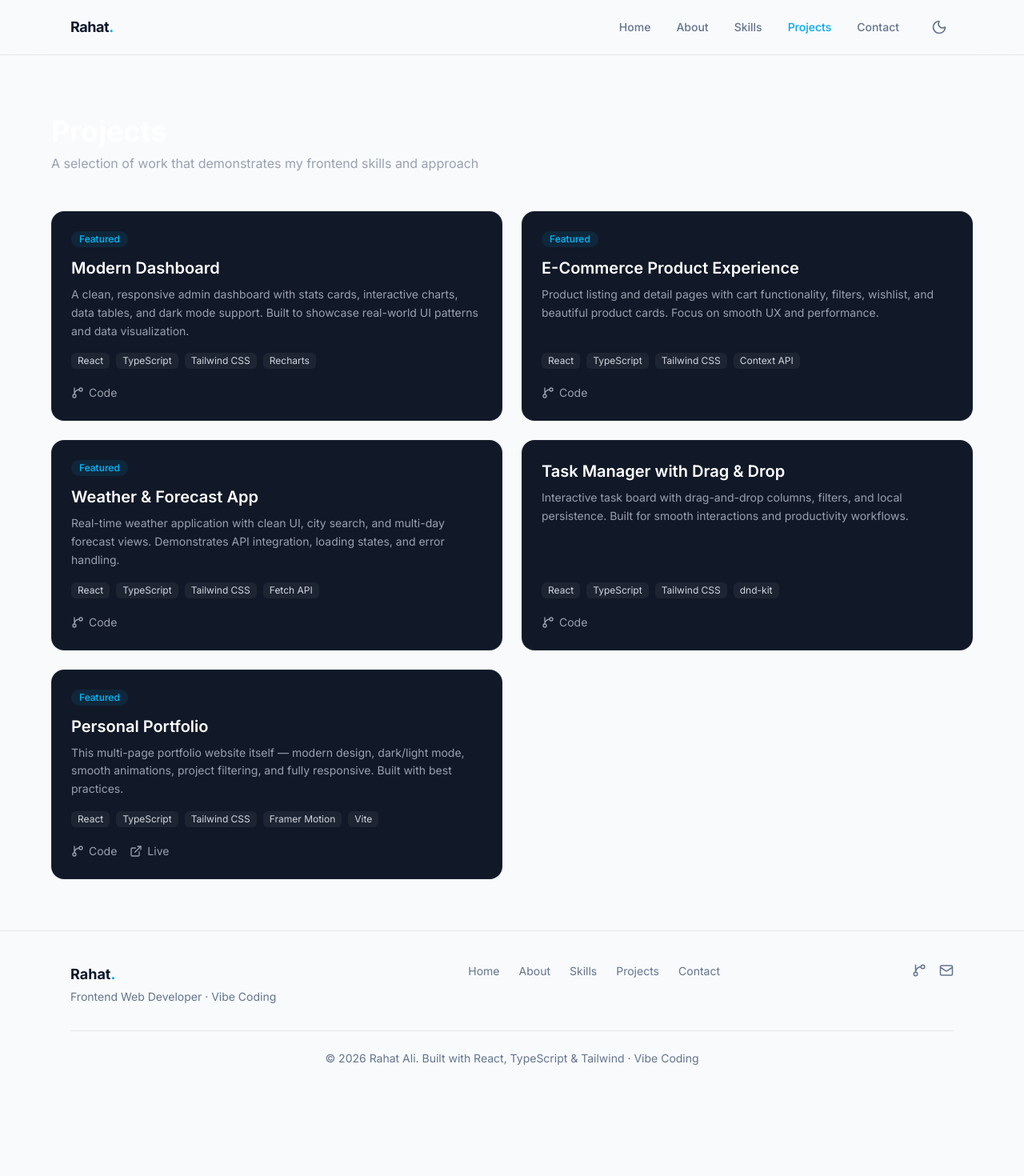
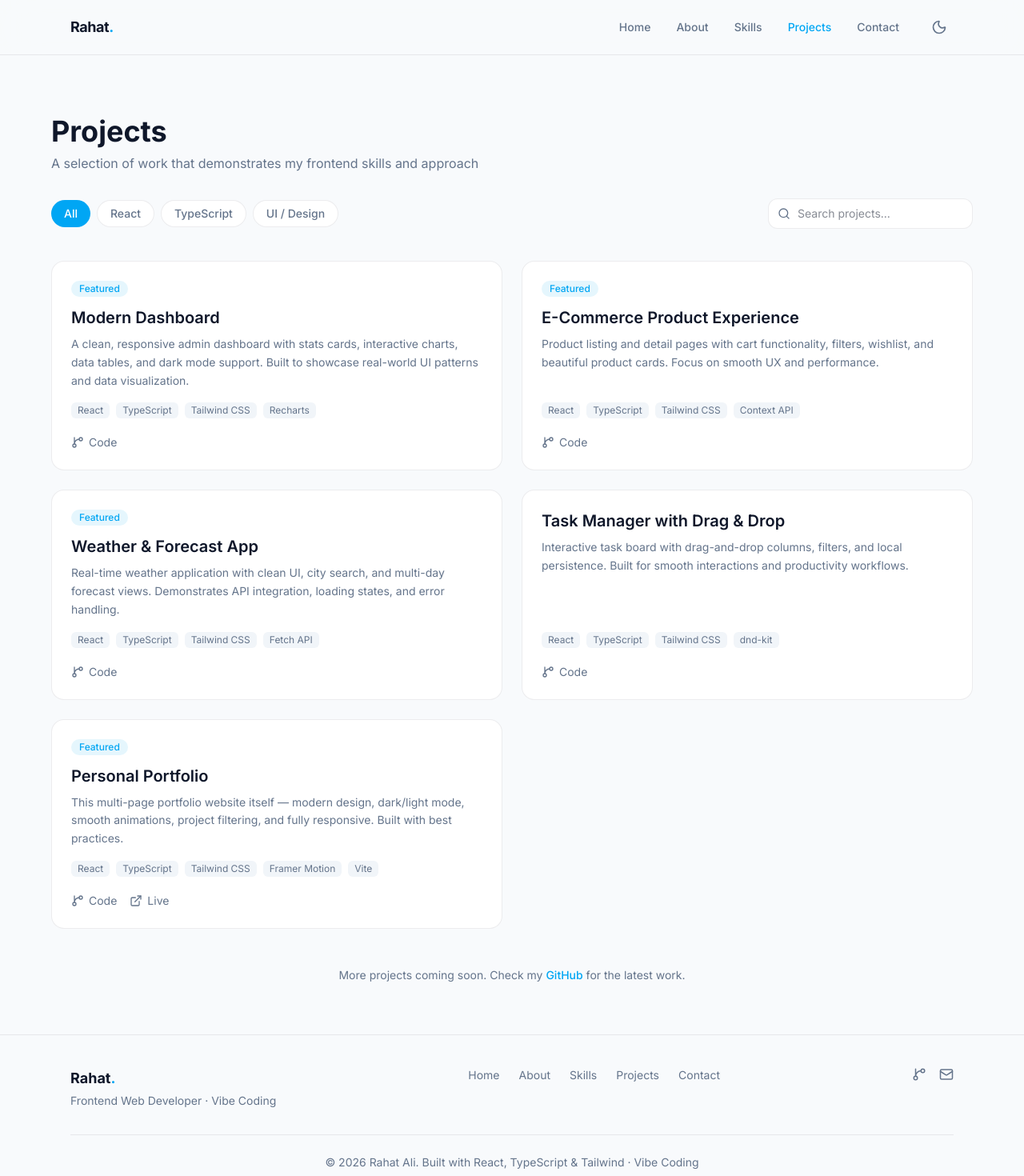
Before and after one commit to alihaical04-spec/portfolio, a React (Vite) app: page /projects in a window 1280 px wide. Shown: the top 1470 px of the page at 80% size. Before the commit the page ends 1373 px from the top, so only its background shows below. Built offline with nearby package versions, Linux system fonts and the light colour scheme.

Commit message:
feat: upgrade Skills, Projects (filter+search), and Contact pages

```diff
--- a/src/pages/Contact.tsx
+++ b/src/pages/Contact.tsx
@@ -1,41 +1,76 @@
 import { motion } from "framer-motion";
 import { Mail, GitBranch, MapPin } from "lucide-react";
 import { personal } from "../data/content";
+import ContactForm from "../components/ContactForm";
 
 export default function Contact() {
   return (
     <div className="px-4 py-12 sm:px-6 sm:py-16">
-      <div className="mx-auto max-w-3xl">
+      <div className="mx-auto max-w-5xl">
         <motion.div initial={{ opacity: 0, y: 16 }} animate={{ opacity: 1, y: 0 }}>
-          <h1 className="text-3xl font-bold text-white sm:text-4xl">Get in Touch</h1>
-          <p className="mt-2 text-gray-400">I&apos;m open to opportunities, collaborations, and interesting conversations.</p>
+          <h1 className="text-3xl font-bold text-theme sm:text-4xl">Get in Touch</h1>
+          <p className="mt-2 text-muted">
+            I&apos;m open to opportunities, collaborations, and interesting conversations.
+          </p>
         </motion.div>
-        <motion.div initial={{ opacity: 0, y: 16 }} animate={{ opacity: 1, y: 0 }} transition={{ delay: 0.1 }} className="mt-12 space-y-4">
-          <a href={`mailto:${personal.email}`} className="flex items-center gap-4 rounded-2xl border border-white/5 bg-[#111827] p-5 transition hover:border-sky-500/30 hover:bg-[#151c2c]">
-            <div className="flex h-12 w-12 items-center justify-center rounded-xl bg-sky-500/10 text-sky-400"><Mail size={22} /></div>
+
+        <div className="mt-12 grid gap-10 lg:grid-cols-5">
+          <motion.div
+            initial={{ opacity: 0, y: 16 }}
+            animate={{ opacity: 1, y: 0 }}
+            transition={{ delay: 0.1 }}
+            className="space-y-4 lg:col-span-2"
+          >
+            <a
+              href={`mailto:${personal.email}`}
+              className="flex items-center gap-4 rounded-2xl border border-theme bg-surface p-5 transition hover:border-sky-500/30"
+            >
+              <div className="flex h-12 w-12 items-center justify-center rounded-xl bg-sky-500/10 text-sky-500">
+                <Mail size={22} />
+              </div>
               <div>
-              <p className="text-sm text-gray-400">Email</p>
-              <p className="font-medium text-white">{personal.email}</p>
+                <p className="text-sm text-muted">Email</p>
+                <p className="font-medium text-theme">{personal.email}</p>
               </div>
             </a>
-          <a href={personal.github} target="_blank" rel="noopener noreferrer" className="flex items-center gap-4 rounded-2xl border border-white/5 bg-[#111827] p-5 transition hover:border-sky-500/30 hover:bg-[#151c2c]">
-            <div className="flex h-12 w-12 items-center justify-center rounded-xl bg-violet-500/10 text-violet-400"><GitBranch size={22} /></div>
+            <a
+              href={personal.github}
+              target="_blank"
+              rel="noopener noreferrer"
+              className="flex items-center gap-4 rounded-2xl border border-theme bg-surface p-5 transition hover:border-sky-500/30"
+            >
+              <div className="flex h-12 w-12 items-center justify-center rounded-xl bg-violet-500/10 text-violet-500">
+                <GitBranch size={22} />
+              </div>
               <div>
-              <p className="text-sm text-gray-400">GitHub</p>
-              <p className="font-medium text-white">github.com/alihaical04-spec</p>
+                <p className="text-sm text-muted">GitHub</p>
+                <p className="font-medium text-theme">github.com/alihaical04-spec</p>
               </div>
             </a>
-          <div className="flex items-center gap-4 rounded-2xl border border-white/5 bg-[#111827] p-5">
-            <div className="flex h-12 w-12 items-center justify-center rounded-xl bg-emerald-500/10 text-emerald-400"><MapPin size={22} /></div>
+            <div className="flex items-center gap-4 rounded-2xl border border-theme bg-surface p-5">
+              <div className="flex h-12 w-12 items-center justify-center rounded-xl bg-emerald-500/10 text-emerald-500">
+                <MapPin size={22} />
+              </div>
               <div>
-              <p className="text-sm text-gray-400">Availability</p>
-              <p className="font-medium text-white">{personal.location}</p>
+                <p className="text-sm text-muted">Availability</p>
+                <p className="font-medium text-theme">{personal.location}</p>
               </div>
             </div>
+            <p className="pt-2 text-sm text-muted">
+              Prefer email? Reach out anytime — I usually reply within 24–48 hours.
+            </p>
           </motion.div>
-        <motion.p initial={{ opacity: 0 }} animate={{ opacity: 1 }} transition={{ delay: 0.2 }} className="mt-10 text-center text-sm text-gray-500">
-          Prefer email? Reach out anytime — I usually reply within 24–48 hours.
-        </motion.p>
+
+          <motion.div
+            initial={{ opacity: 0, y: 16 }}
+            animate={{ opacity: 1, y: 0 }}
+            transition={{ delay: 0.2 }}
+            className="rounded-2xl border border-theme bg-surface p-6 sm:p-8 lg:col-span-3"
+          >
+            <h2 className="mb-6 text-lg font-semibold text-theme">Send a message</h2>
+            <ContactForm />
+          </motion.div>
+        </div>
       </div>
     </div>
   );
--- a/src/pages/Projects.tsx
+++ b/src/pages/Projects.tsx
@@ -1,42 +1,98 @@
+import { useState, useMemo } from "react";
 import { motion } from "framer-motion";
-import { ExternalLink, GitBranch } from "lucide-react";
-import { projects } from "../data/content";
+import { Search } from "lucide-react";
+import { projects, projectCategories } from "../data/content";
+import ProjectCard from "../components/ProjectCard";
 
 export default function Projects() {
+  const [activeCategory, setActiveCategory] = useState("all");
+  const [search, setSearch] = useState("");
+
+  const filtered = useMemo(() => {
+    return projects.filter((p) => {
+      const matchesCategory =
+        activeCategory === "all" || p.category.includes(activeCategory);
+      const matchesSearch =
+        search === "" ||
+        p.title.toLowerCase().includes(search.toLowerCase()) ||
+        p.description.toLowerCase().includes(search.toLowerCase()) ||
+        p.tech.some((t) => t.toLowerCase().includes(search.toLowerCase()));
+      return matchesCategory && matchesSearch;
+    });
+  }, [activeCategory, search]);
+
   return (
     <div className="px-4 py-12 sm:px-6 sm:py-16">
       <div className="mx-auto max-w-6xl">
         <motion.div initial={{ opacity: 0, y: 16 }} animate={{ opacity: 1, y: 0 }}>
-          <h1 className="text-3xl font-bold text-white sm:text-4xl">Projects</h1>
-          <p className="mt-2 text-gray-400">A selection of work that demonstrates my frontend skills and approach</p>
+          <h1 className="text-3xl font-bold text-theme sm:text-4xl">Projects</h1>
+          <p className="mt-2 text-muted">
+            A selection of work that demonstrates my frontend skills and approach
+          </p>
         </motion.div>
-        <div className="mt-12 grid gap-6 sm:grid-cols-2">
-          {projects.map((project, i) => (
-            <motion.article key={project.id} initial={{ opacity: 0, y: 20 }} animate={{ opacity: 1, y: 0 }} transition={{ delay: i * 0.08 }}
-              className="flex flex-col rounded-2xl border border-white/5 bg-[#111827] p-6 transition hover:border-sky-500/20">
-              {project.featured && (
-                <span className="mb-3 w-fit rounded-full bg-sky-500/10 px-2.5 py-0.5 text-xs font-medium text-sky-400">Featured</span>
-              )}
-              <h2 className="text-xl font-semibold text-white">{project.title}</h2>
-              <p className="mt-2 flex-1 text-sm leading-relaxed text-gray-400">{project.description}</p>
-              <div className="mt-4 flex flex-wrap gap-2">
-                {project.tech.map((t) => (
-                  <span key={t} className="rounded-md bg-white/5 px-2 py-0.5 text-xs text-gray-300">{t}</span>
-                ))}
-              </div>
-              <div className="mt-5 flex gap-4">
-                <a href={project.github} target="_blank" rel="noopener noreferrer" className="inline-flex items-center gap-1.5 text-sm text-gray-400 transition hover:text-white">
-                  <GitBranch size={16} /> Code
-                </a>
-                {project.live !== "#" && (
-                  <a href={project.live} target="_blank" rel="noopener noreferrer" className="inline-flex items-center gap-1.5 text-sm text-gray-400 transition hover:text-sky-400">
-                    <ExternalLink size={16} /> Live
-                  </a>
-                )}
-              </div>
-            </motion.article>
-          ))}
+
+        <motion.div
+          initial={{ opacity: 0, y: 12 }}
+          animate={{ opacity: 1, y: 0 }}
+          transition={{ delay: 0.1 }}
+          className="mt-8 flex flex-col gap-4 sm:flex-row sm:items-center sm:justify-between"
+        >
+          <div className="flex flex-wrap gap-2">
+            {projectCategories.map((cat) => (
+              <button
+                key={cat.id}
+                onClick={() => setActiveCategory(cat.id)}
+                className={`rounded-full px-4 py-1.5 text-sm font-medium transition ${
+                  activeCategory === cat.id
+                    ? "bg-sky-500 text-white"
+                    : "border border-theme bg-surface text-muted hover:text-theme"
+                }`}
+              >
+                {cat.label}
+              </button>
+            ))}
+          </div>
+          <div className="relative">
+            <Search size={16} className="absolute left-3 top-1/2 -translate-y-1/2 text-muted" />
+            <input
+              type="text"
+              placeholder="Search projects..."
+              value={search}
+              onChange={(e) => setSearch(e.target.value)}
+              className="w-full rounded-xl border border-theme bg-surface py-2 pl-9 pr-4 text-sm text-theme outline-none transition focus:border-sky-500 focus:ring-1 focus:ring-sky-500 sm:w-64"
+            />
+          </div>
+        </motion.div>
+
+        <div className="mt-10 grid gap-6 sm:grid-cols-2">
+          {filtered.length > 0 ? (
+            filtered.map((project, i) => (
+              <ProjectCard key={project.id} project={project} index={i} />
+            ))
+          ) : (
+            <p className="col-span-full py-12 text-center text-muted">
+              No projects match your filters.
+            </p>
+          )}
         </div>
+
+        <motion.p
+          initial={{ opacity: 0 }}
+          animate={{ opacity: 1 }}
+          transition={{ delay: 0.3 }}
+          className="mt-12 text-center text-sm text-muted"
+        >
+          More projects coming soon. Check my{" "}
+          <a
+            href="https://github.com/alihaical04-spec"
+            target="_blank"
+            rel="noopener noreferrer"
+            className="font-medium text-sky-500 hover:text-sky-400"
+          >
+            GitHub
+          </a>{" "}
+          for the latest work.
+        </motion.p>
       </div>
     </div>
   );
```
Also changed, not shown: src/pages/Skills.tsx (+39 -16 lines). Lines whose indentation alone changed are shown as unchanged.
